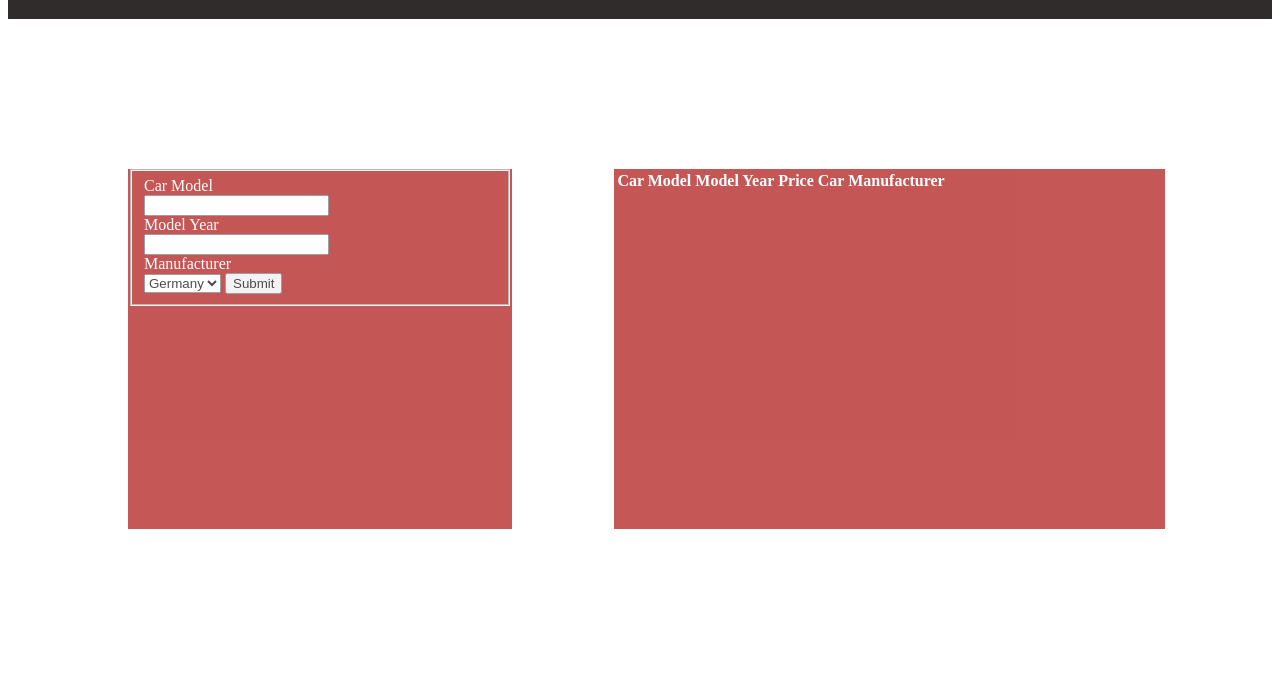
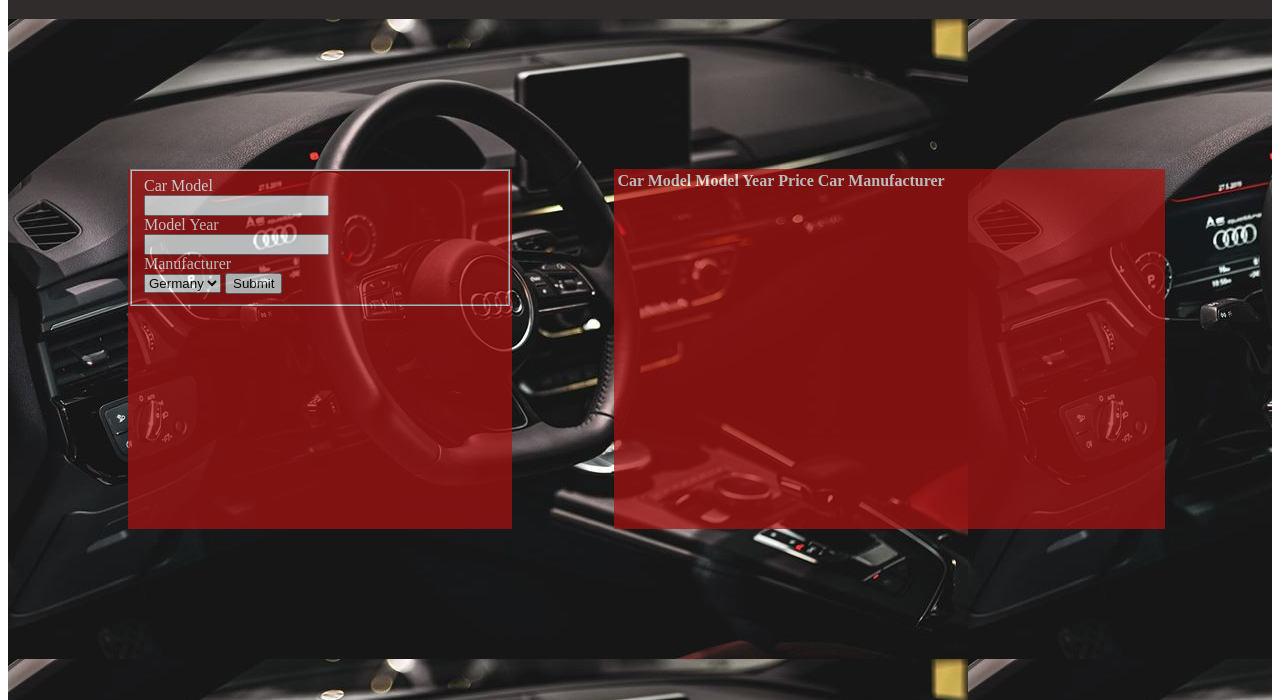
Before and after one commit to AhmadHirthani/My-Cars-Garage, a plain HTML site: page index.html in a window 1280 px wide. Shown: the part 71-771 px from the top of the page. Drawn offline with Linux system fonts and the light colour scheme.

Commit message:
fixBackground

```diff
--- a/css/style.css
+++ b/css/style.css
@@ -7,7 +7,7 @@ header{
 }
 #mainDiv{
     /* background-image: ima("img/page-background.jpg"); */
-    background-image: url("img/page-background.jpg");
+    background-image: url("/img/page-background.jpg");
     width: 100%;
     height: 900px;
     /* margin-top: -16px; */
```
